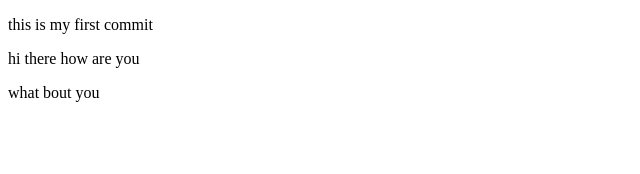
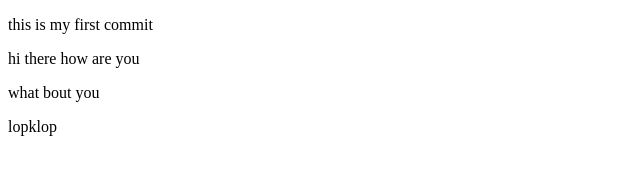
Before and after one commit to Devpinnacle/gitexample, a plain HTML site: page next3.html in a window 1280 px wide. Shown: the full height of the page, 0-640 px from the left. Drawn offline with Linux system fonts and the light colour scheme.

Commit message:
finallyu

```diff
--- a/next3.html
+++ b/next3.html
@@ -16,6 +16,9 @@
     <p>what bout you </p>
 
 
+    <p>lopklop</p>
+
+
 
 </body>
 </html>
```
